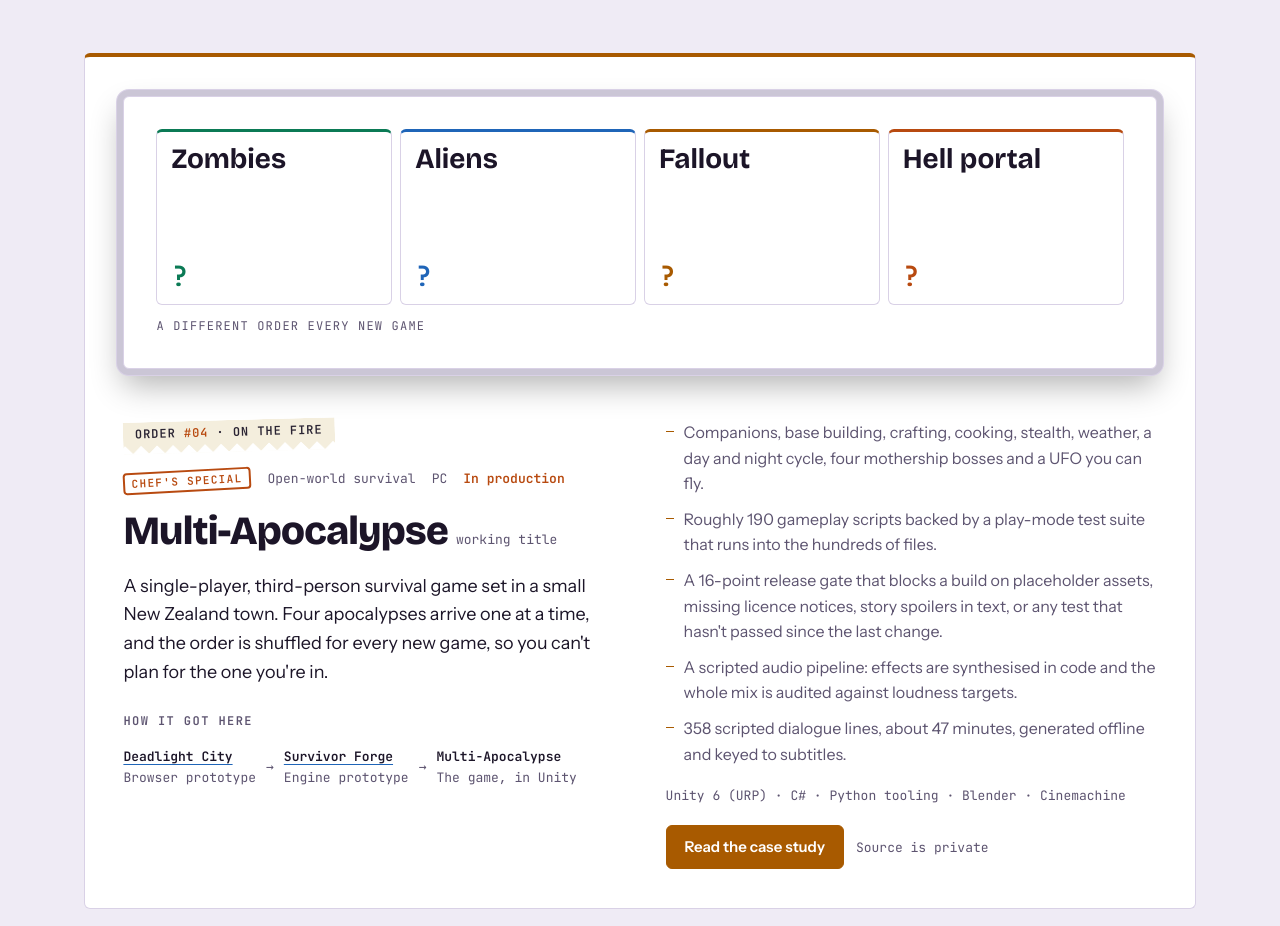
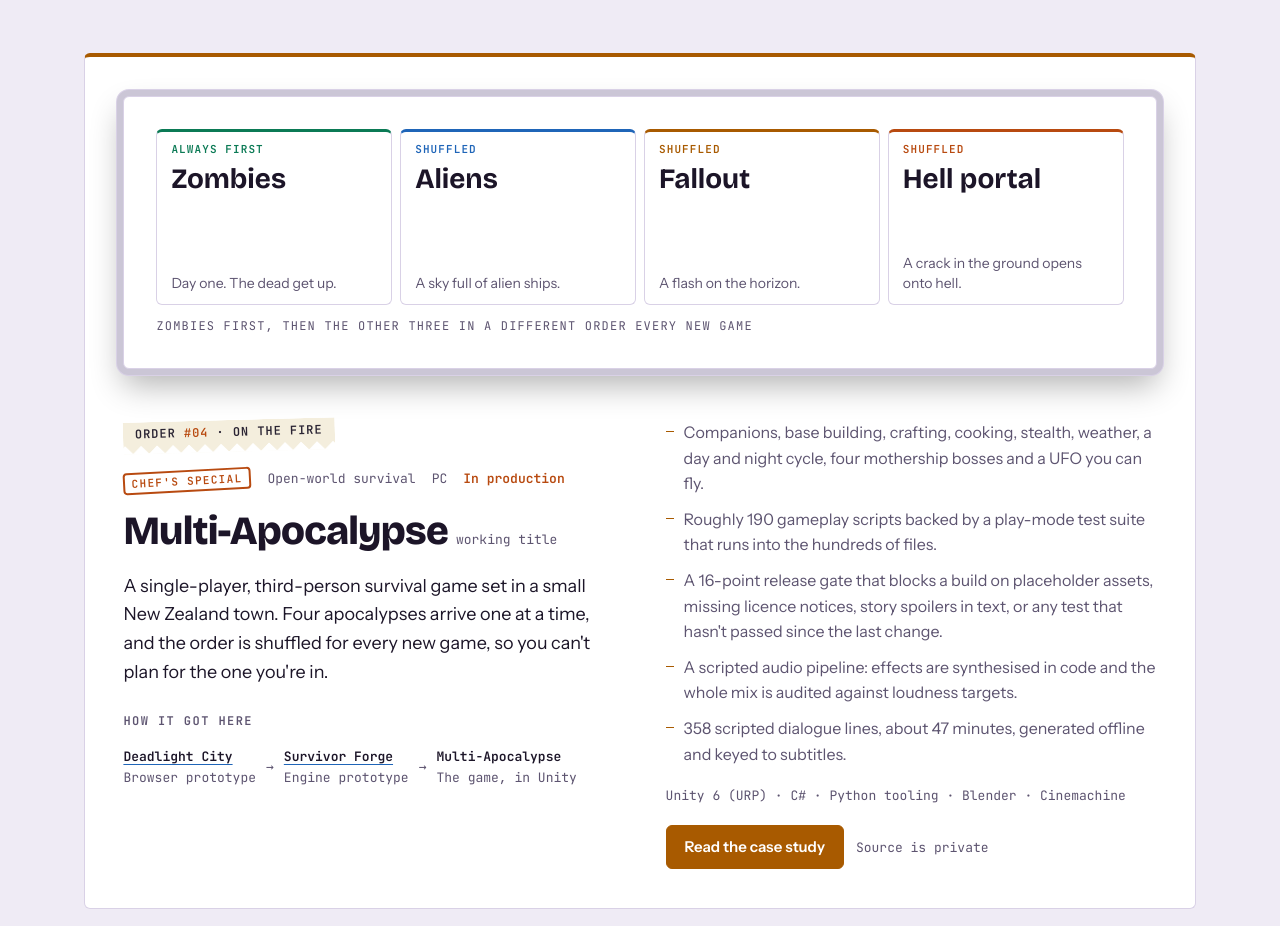
Before and after one commit to taylarabraham-bit/TaylarAbraham-bit.github.io, a plain HTML site: page index.html in a window 1280 px wide. Shown: the part 3781-4707 px from the top of the page. Drawn offline with nearby package versions, Linux system fonts and the light colour scheme.

Commit message:
Replace the Multi-Apocalypse '?' tiles with finished ones
Each tile now shows its place in the order (Zombies 'Always first', the
rest 'Shuffled'), the apocalypse, and a one-line first sign of it
adapted from the game's store page. The '?' marks implied zombies were
shuffled too, which contradicted the copy; the note under the tiles now
says zombies come first.

Co-Authored-By: Claude Opus 5.5 <noreply@anthropic.com>

```diff
--- a/css/style.css
+++ b/css/style.css
@@ -637,14 +637,23 @@ ol {
   grid-template-columns: repeat(4, minmax(0, 1fr));
 }
 .special .shuffle li {
-  flex-direction: column-reverse;
-  justify-content: space-between;
+  flex-direction: column;
+  gap: 0.375rem;
   min-height: clamp(7rem, 14vw, 11rem);
   border-top: 3px solid var(--tone);
   font-size: clamp(1.125rem, 2.4vw, 1.75rem);
 }
-.special .shuffle li::before {
+/* each tile: its place in the order, the apocalypse, and the store page's first sign of it */
+.shuffle .wave {
+  font: 600 0.6875rem var(--mono);
+  letter-spacing: 0.1em;
+  text-transform: uppercase;
   color: var(--tone);
+}
+.shuffle .omen {
+  margin-top: auto;
+  font: 400 0.875rem/1.4 var(--body);
+  color: var(--muted);
 }
 .special .shuffle li:nth-child(1) {
   --tone: var(--live);
@@ -975,11 +984,6 @@ ol {
   border: 1px solid var(--line);
   border-radius: var(--radius);
   font: 700 1.25rem var(--display);
-}
-.shuffle li::before {
-  content: '?';
-  color: var(--fire);
-  font-family: var(--mono);
 }
 
 /* IRL RPG's Mythic Guide, in the app's own forge look: always dark gold and leather */
--- a/index.html
+++ b/index.html
@@ -245,12 +245,12 @@
           <article class="project special" id="multi-apocalypse">
             <div class="shot shot-type" style="view-transition-name: shot-multi-apocalypse" aria-hidden="true">
               <ol class="shuffle">
-                <li>Zombies</li>
-                <li>Aliens</li>
-                <li>Fallout</li>
-                <li>Hell portal</li>
+                <li><span class="wave">Always first</span><strong>Zombies</strong><span class="omen">Day one. The dead get up.</span></li>
+                <li><span class="wave">Shuffled</span><strong>Aliens</strong><span class="omen">A sky full of alien ships.</span></li>
+                <li><span class="wave">Shuffled</span><strong>Fallout</strong><span class="omen">A flash on the horizon.</span></li>
+                <li><span class="wave">Shuffled</span><strong>Hell portal</strong><span class="omen">A crack in the ground opens onto hell.</span></li>
               </ol>
-              <p class="shuffle-note">A different order every new game</p>
+              <p class="shuffle-note">Zombies first, then the other three in a different order every new game</p>
             </div>
             <div class="special-cols">
               <div class="project-body">
```
Also changed, not shown: work/multi-apocalypse/index.html (+5 -5 lines).
